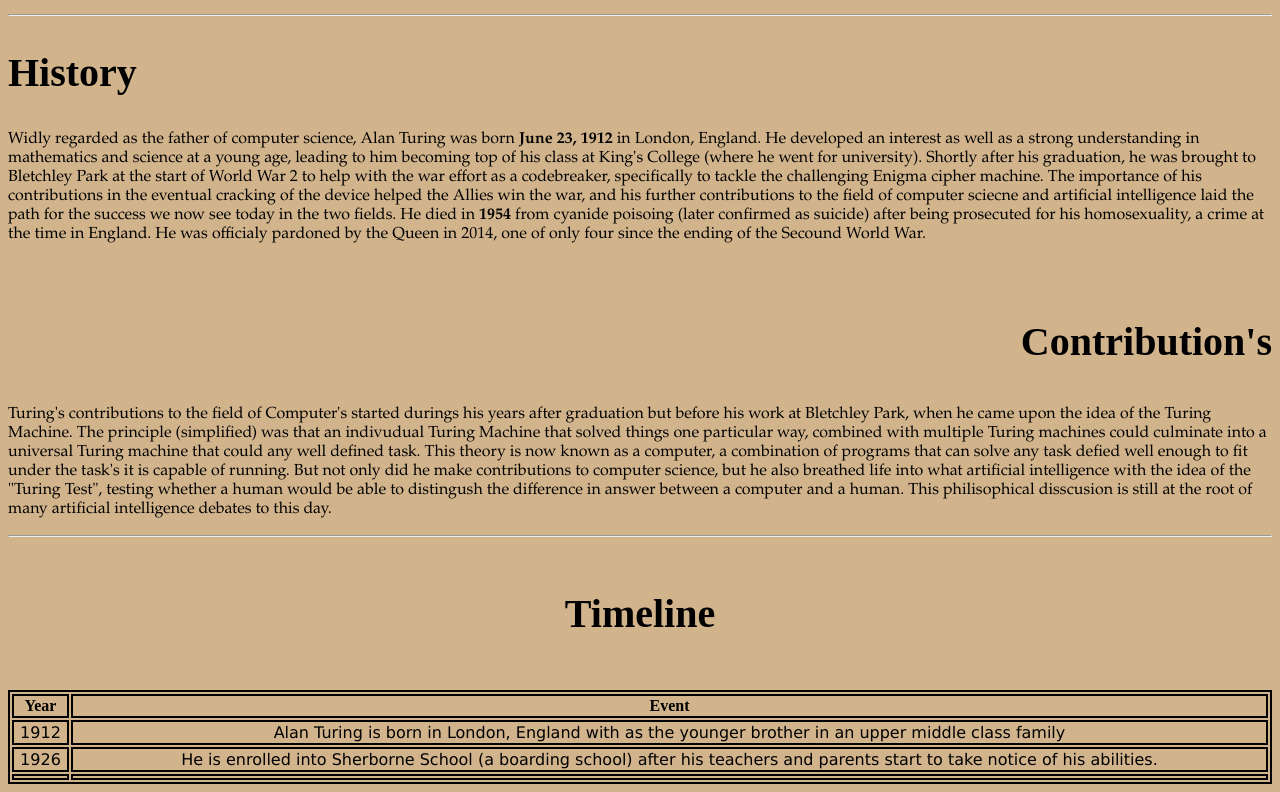
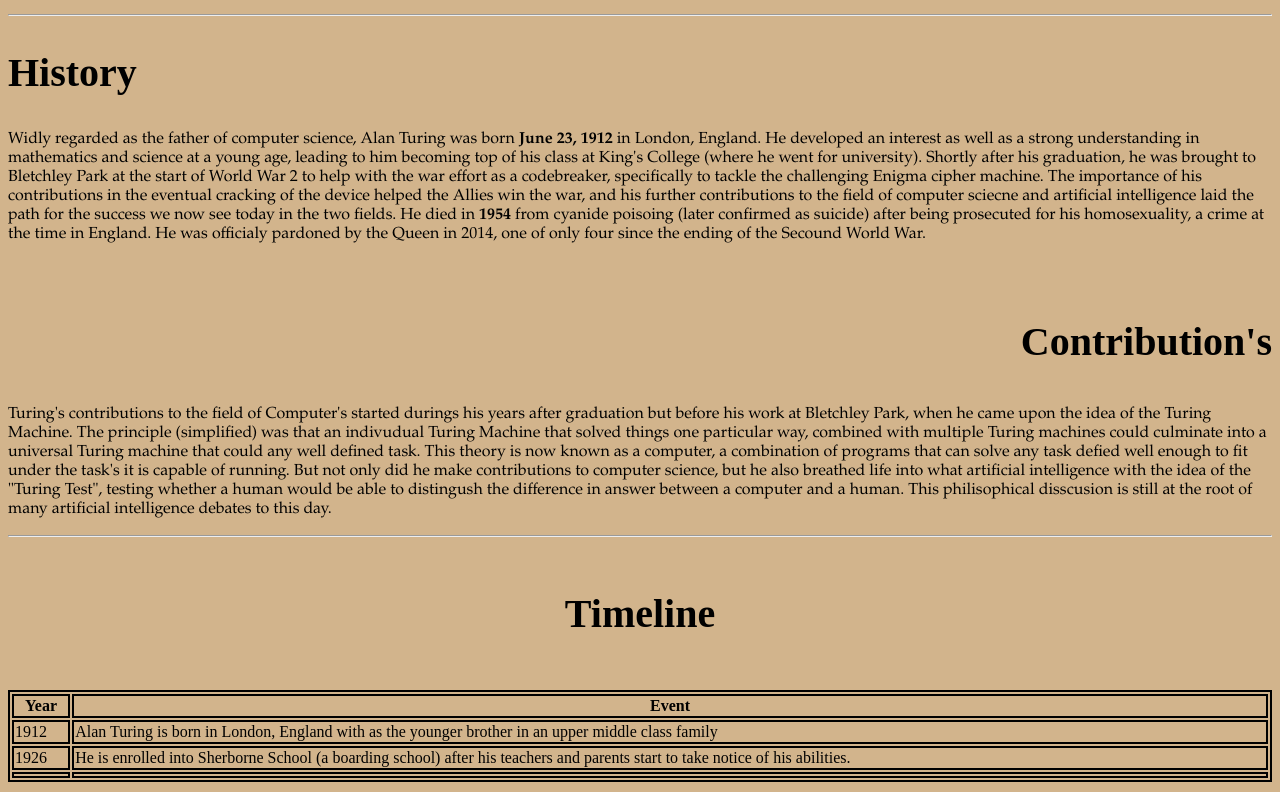
Before and after one commit to Alvin-Ding11/Assignment-2-Alan-Turing-Website-, a plain HTML site: page index.html in a window 1280 px wide. Shown: the part 660-1452 px from the top of the page. Drawn offline with Linux system fonts and the light colour scheme.

Commit message:
it worked!

```diff
--- a/index.html
+++ b/index.html
@@ -18,7 +18,7 @@
       .aligncenter {
         text-align: center;
       }
-      #tds {
+      div {
         text-align: center;
         font-family: verdana;
       }
@@ -44,18 +44,20 @@
         <th>Year</th>
         <th>Event</th>
       </tr>
+      <div>
       <tr>
-        <td id="tds"> 1912 </td>
-        <td id="tds"> Alan Turing is born in London, England with as the younger brother in an upper middle class family</td>
+        <td> 1912 </td>
+        <td> Alan Turing is born in London, England with as the younger brother in an upper middle class family</td>
       </tr>
       <tr>
-        <td id="tds"> 1926 </td>
-        <td id="tds"> He  is enrolled into Sherborne School (a boarding school) after his teachers and parents start to take notice of his abilities.</td>
+        <td> 1926 </td>
+        <td> He  is enrolled into Sherborne School (a boarding school) after his teachers and parents start to take notice of his abilities.</td>
       </tr>
       <tr>
-        <td id="tds"></td>
+        <td></td>
         <td>
       </tr>
+      </div>
     </table>
     <script src="script.js"></script>
   </body>
```
